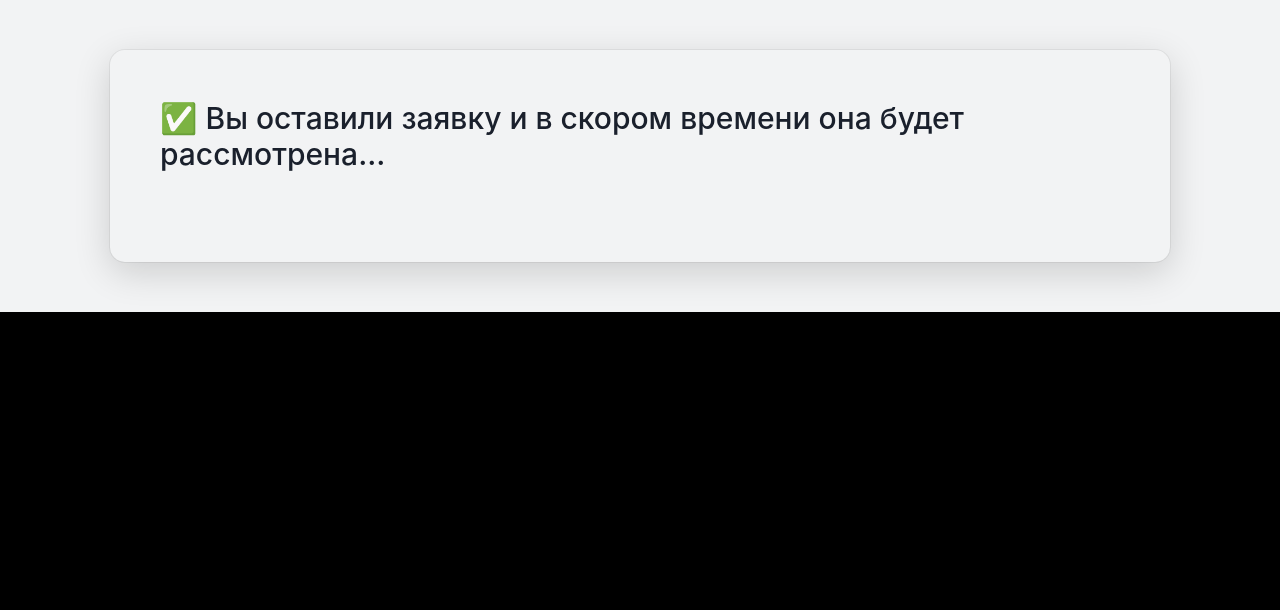
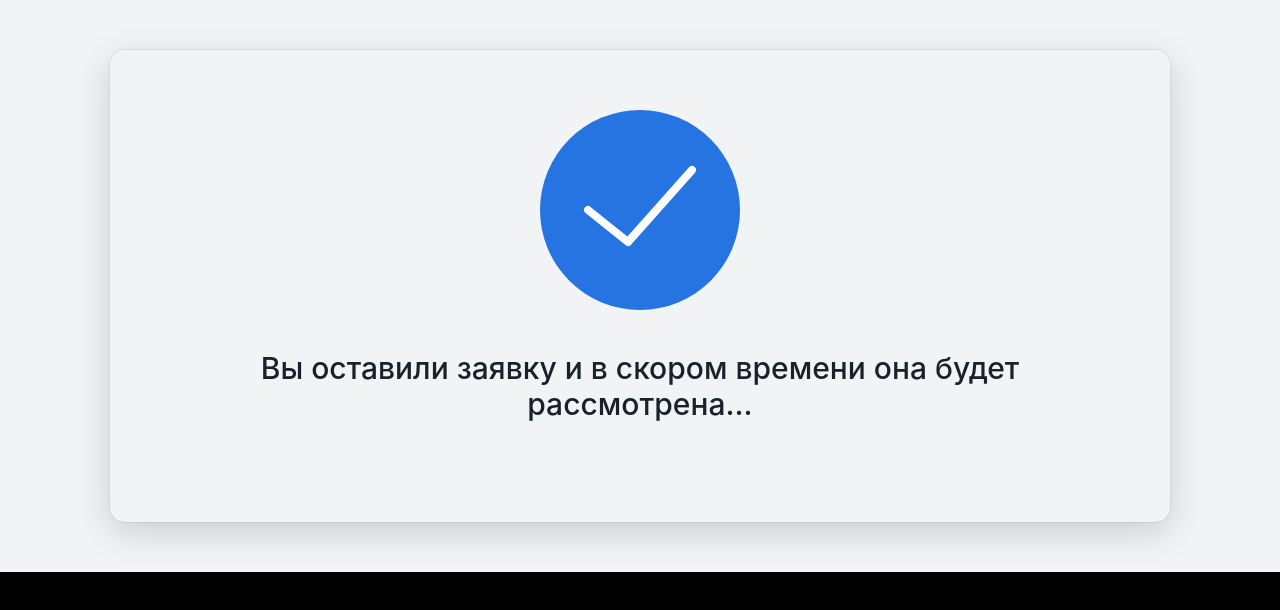
Before and after one commit to usmonzo/final-project-bank-landing, a React (Create React App) app: page /cards in a window 1280 px wide. Shown: the top 610 px of the page. Built offline with nearby package versions, Linux system fonts and the light colour scheme.

Commit message:
Adding new SVG file, changing box-shadow of SecondColumn2 in CardInfo.

```diff
--- a/src/Components/Cards/CardInfoElements.js
+++ b/src/Components/Cards/CardInfoElements.js
@@ -75,8 +75,8 @@ export const SecondColumn2 = styled.div`
   width: 100%;
   border-radius: 20px;
   background: #e4eefb;
-  border: 1px solid black;
-  box-shadow: rgb(38, 57, 77) 8px 20px 35px -5px;
+  /* border: 1px solid black; */
+  box-shadow: rgba(0, 0, 0, 0.25) 0px 25px 50px -12px;
   margin-bottom: 15px;
   padding: 10px;
   display: flex;
--- a/src/Components/Cards/Cards.js
+++ b/src/Components/Cards/Cards.js
@@ -33,6 +33,7 @@ import chip from "./images/chip.png";
 import visa from "./images/visa.png";
 import indicator from "./images/contactless-indicator.png";
 import logo from "../images/logo.svg";
+import success from "./images/success-svgrepo-com.svg";
 
 import {
   Box,
@@ -252,9 +253,25 @@ function Cards() {
           ) : (
             <>
               <VStack marginBottom={10}>
-                <Box>
-                  <Heading fontWeight="500" fontSize="30px">
-                    ✅ Вы оставили заявку и в скором времени она будет
+                <Box
+                  sx={{
+                    display: "flex",
+                    flexDirection: "column",
+                    justifyContent: "center",
+                    alignItems: "center",
+                    padding: "10px",
+                  }}
+                >
+                  <img src={success} alt="." width={200} />
+                  <Heading
+                    fontWeight="500"
+                    fontSize="30px"
+                    marginTop={10}
+                    textAlign="center"
+                    paddingRight={25}
+                    paddingLeft={25}
+                  >
+                    Вы оставили заявку и в скором времени она будет
                     рассмотрена...
                   </Heading>
                 </Box>
```
Also changed, not shown: src/Components/Cards/images/success-svgrepo-com.svg (added).
